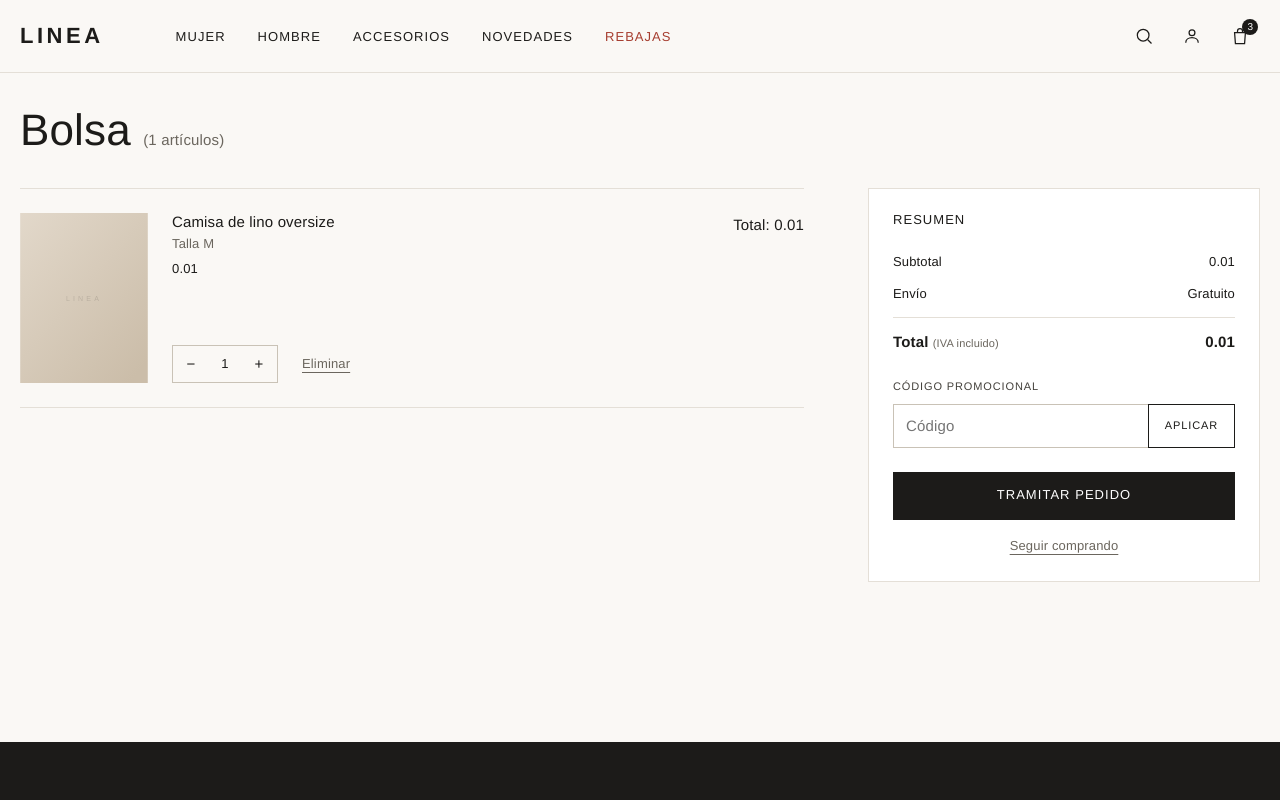
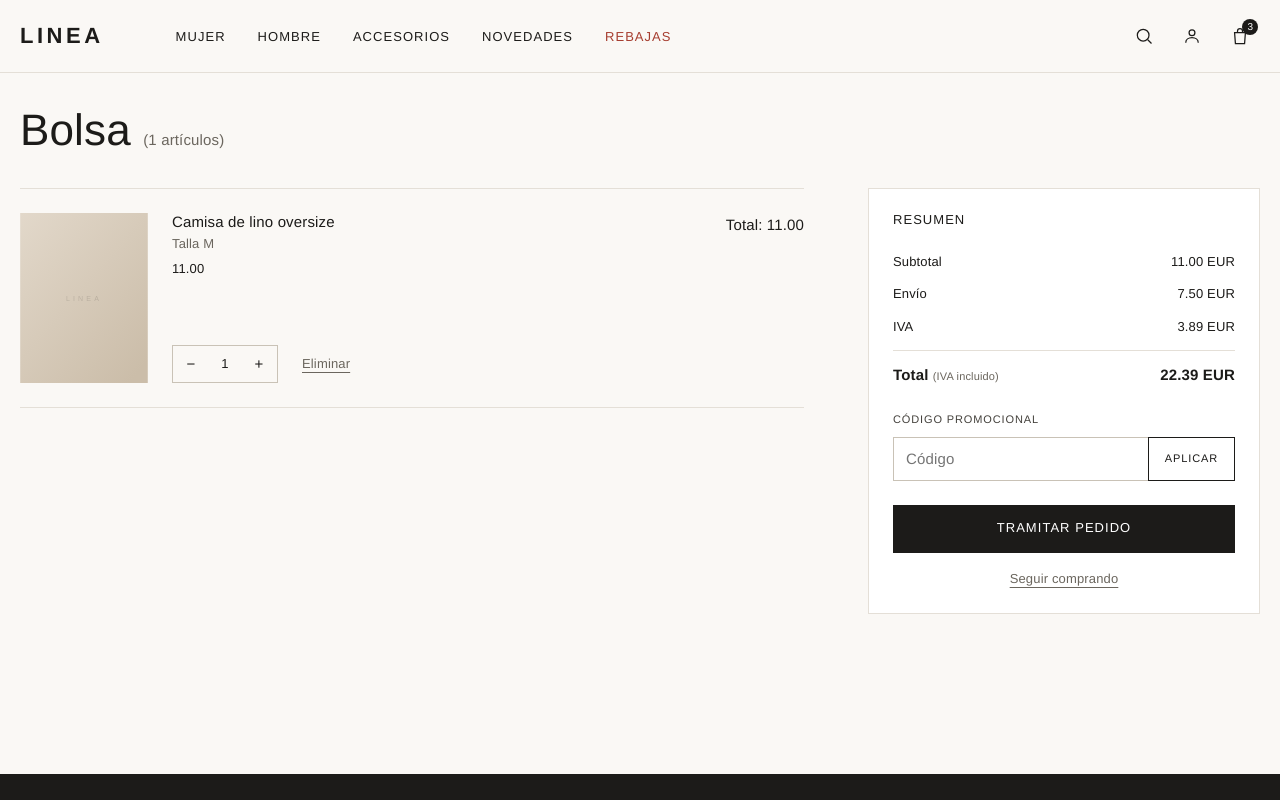
Before and after one commit to MrPloman/linea-frontend, an Angular app: page /carrito in a window 1280 px wide. Shown: the top 800 px of the page. Built offline with nearby package versions, Linux system fonts and the light colour scheme.

Commit message:
Feature[CartService and CartCOmponent]: Logic and interconnection of calculate amounts works

```diff
--- a/src/app/core/application/services/cartService.ts
+++ b/src/app/core/application/services/cartService.ts
@@ -3,12 +3,13 @@ import { CartItem } from '../../domain/models/cartItem';
 import { Money } from '../../domain/models/money';
 import { ProductSku } from '../../domain/models/productSku';
 import { Quantity } from '../../domain/models/quantity';
+import { getShippingCost, qualifiesForFreeShipping } from '../../domain/policies/shippingPolicy';
 
 @Injectable({ providedIn: 'root' })
 export class CartService {
   private readonly _cart = signal<CartItem[]>([]);
+  // Readonly Status
   public readonly cart = this._cart.asReadonly();
-
   public readonly itemCount = computed<number>(() =>
     this._cart().reduce(
       (prevVal: number, cartItem: CartItem) => prevVal + cartItem.quantityOfUnits,
@@ -17,10 +18,26 @@ export class CartService {
   );
   public readonly isEmpty = computed<boolean>(() => this._cart().length === 0);
 
-  public readonly total = computed(() =>
+  // Readonly Money Values
+  public readonly subTotal = computed(() =>
     this.cart().reduce((acc, item) => acc.add(item.lineTotal), Money.createMoney(0, 'EUR')),
   );
+  public readonly shippingCost = computed(() => {
+    const currentSubTotal = this.subTotal();
 
+    if (qualifiesForFreeShipping(currentSubTotal)) {
+      return Money.createMoney(0, 'EUR');
+    }
+
+    return getShippingCost(currentSubTotal);
+  });
+  public readonly vat = computed(() => {
+    const currentSubtotal = this.subTotal().add(this.shippingCost());
+    return currentSubtotal.percentatgeCharge(21);
+  });
+  public readonly total = computed(() => this.subTotal().add(this.shippingCost()).add(this.vat()));
+
+  // Methods
   public addItem(item: CartItem): void {
     this._cart.update((items) => [...items, item]);
   }
@@ -42,4 +59,8 @@ export class CartService {
   public clear() {
     this._cart.set([]);
   }
+
+  public getTotalItems(): number {
+    return this.cart().reduce((total, item) => total + item.quantityOfUnits, 0);
+  }
 }
--- a/src/app/core/domain/models/money.ts
+++ b/src/app/core/domain/models/money.ts
@@ -21,6 +21,15 @@ export class Money {
       );
     }
     return Money.createMoney(this.amountInCents + otherMoney.amountInCents, this.currency);
+  }
+
+  public substract(otherMoney: Money) {
+    if (this.currency !== otherMoney.currency) {
+      throw new Error(
+        `Cannot add Money with different currencies: ${this.currency} vs ${otherMoney.currency}`,
+      );
+    }
+    return Money.createMoney(this.amountInCents - otherMoney.amountInCents, this.currency);
   }
 
   public multiply(factor: number): Money {
@@ -51,6 +60,12 @@ export class Money {
     return this.amountInCents > 0;
   }
 
+  public percentatgeCharge(percentatge: number) {
+    const vatAmount = Math.round((this.amountInCents * percentatge) / 100);
+    console.log(vatAmount);
+    return Money.createMoney(vatAmount, this.currency);
+  }
+
   public isGreaterOrEqualTo(other: Money): boolean {
     if (this.currency !== other.currency) {
       throw new Error(
@@ -59,4 +74,7 @@ export class Money {
     }
     return this.amountInCents >= other.amountInCents;
   }
+  public get currencyValue() {
+    return this.currency;
+  }
 }
--- /dev/null
+++ b/src/app/core/domain/policies/shippingPolicy.ts
@@ -0,0 +1,14 @@
+import { Money } from '../models/money';
+
+const FREE_SHIPPING_THRESHOLD = Money.createMoney(5000, 'EUR');
+const FIXED_SHIPPING_COST = Money.createMoney(750, 'EUR');
+
+export function qualifiesForFreeShipping(cartTotal: Money): boolean {
+  return cartTotal.isGreaterOrEqualTo(FREE_SHIPPING_THRESHOLD);
+}
+export function getShippingCost(cartTotal: Money): Money {
+  if (cartTotal.currencyValue !== FREE_SHIPPING_THRESHOLD.currencyValue)
+    throw new Error('Currencies are not matching');
+  if (qualifiesForFreeShipping(cartTotal)) return Money.createMoney(0, 'EUR');
+  return FIXED_SHIPPING_COST;
+}
--- a/src/app/presentation/pages/cart/cart.html
+++ b/src/app/presentation/pages/cart/cart.html
@@ -1,3 +1,8 @@
+@let subtotal = getSubTotalPrice();
+@let shipping = getShippingCost();
+@let vat = getVat();
+@let total = getTotalPrice();
+
 <div class="cart">
   <h1 class="cart__title">
     Bolsa <span class="cart__count">({{ getTotalItems() }} artículos)</span>
@@ -16,11 +21,11 @@
           >
             <img
               class="cart-item__image"
-              [src]="item.image.url"
+              [ngSrc]="item.image.url"
               [alt]="item.image.altText"
               width="160"
               height="213"
-              loading="lazy"
+              priority
             />
           </a>
 
@@ -76,15 +81,28 @@
       <dl class="cart-summary__rows">
         <div class="cart-summary__row">
           <dt>Subtotal</dt>
-          <dd>{{ getTotalPrice().toDisplayString() }}</dd>
+          <dd>
+            {{ `${subtotal.toDisplayString()} ${subtotal.currencyValue}` }}
+          </dd>
         </div>
         <div class="cart-summary__row">
           <dt>Envío</dt>
-          <dd>{{ summary.shipping }}</dd>
+          <dd>
+            {{
+              shipping.toDisplayString() === '0.00'
+                ? 'GRATIS'
+                : `${shipping.toDisplayString()} ${shipping.currencyValue}`
+            }}
+          </dd>
+        </div>
+        <div class="cart-summary__row">
+          <dt>IVA</dt>
+          <dd></dd>
+          <dd>{{ `${vat.toDisplayString()} ${vat.currencyValue}` }}</dd>
         </div>
         <div class="cart-summary__row cart-summary__row--total">
           <dt>Total <span class="cart-summary__tax-note">(IVA incluido)</span></dt>
-          <dd>{{ getTotalPrice().toDisplayString() }}</dd>
+          <dd>{{ `${total.toDisplayString()} ${total.currencyValue}` }}</dd>
         </div>
       </dl>
 
--- a/src/app/presentation/pages/cart/cart.ts
+++ b/src/app/presentation/pages/cart/cart.ts
@@ -1,3 +1,4 @@
+import { NgOptimizedImage } from '@angular/common';
 import { ChangeDetectionStrategy, Component, inject } from '@angular/core';
 import { RouterLink } from '@angular/router';
 import { CartService } from '../../../core/application/services/cartService';
@@ -24,7 +25,7 @@ interface CartItemVM {
 /** Bolsa de compra — todo visual, sin persistencia ni cálculos reales. */
 @Component({
   selector: 'app-cart',
-  imports: [RouterLink],
+  imports: [RouterLink, NgOptimizedImage],
   templateUrl: './cart.html',
   styleUrl: './cart.scss',
   changeDetection: ChangeDetectionStrategy.OnPush,
@@ -32,43 +33,6 @@ interface CartItemVM {
 export class Cart {
   private cartService = inject(CartService);
   protected items: CartItem[] = [];
-  //   {
-  //     id: 'line-1',
-  //     productId: 'camisa-lino-oversize',
-  //     name: 'Camisa de lino oversize',
-  //     color: 'Arena',
-  //     size: 'M',
-  //     quantity: 1,
-  //     unitPrice: '49,95 €',
-  //     lineTotal: '49,95 €',
-  //     image: '/images/products/p1.svg',
-  //     imageAlt: 'Camisa de lino oversize en color arena',
-  //   },
-  //   {
-  //     id: 'line-2',
-  //     productId: 'vestido-midi-satinado',
-  //     name: 'Vestido midi satinado',
-  //     color: 'Piedra',
-  //     size: 'S',
-  //     quantity: 1,
-  //     unitPrice: '79,95 €',
-  //     lineTotal: '79,95 €',
-  //     image: '/images/products/p2.svg',
-  //     imageAlt: 'Vestido midi satinado en color piedra',
-  //   },
-  //   {
-  //     id: 'line-3',
-  //     productId: 'sandalias-tiras',
-  //     name: 'Sandalias de tiras con tacón',
-  //     color: 'Beige',
-  //     size: '38',
-  //     quantity: 2,
-  //     unitPrice: '69,95 €',
-  //     lineTotal: '139,90 €',
-  //     image: '/images/products/p10.svg',
-  //     imageAlt: 'Sandalias de tiras con tacón en beige',
-  //   },
-  // ];
 
   // TODO(pol): cálculo real de totales (subtotal, envío, impuestos)
   protected readonly summary = {
@@ -83,7 +47,7 @@ export class Cart {
         ProductSku.createProductSku('camisa-lino-oversize'),
         'Camisa de lino oversize',
         Size.createSize('letter', 'M'),
-        Money.createMoney(1, 'EUR'),
+        Money.createMoney(1100, 'EUR'),
         Quantity.createQuantity(1),
         {
           url: '/images/products/p1.svg',
@@ -112,9 +76,19 @@ export class Cart {
   }
 
   public getTotalItems(): number {
-    return this.items.reduce((total, item) => total + item.quantityOfUnits, 0);
+    return this.cartService.getTotalItems();
+  }
+  public getSubTotalPrice(): Money {
+    return this.cartService.subTotal();
   }
   public getTotalPrice(): Money {
     return this.cartService.total();
   }
+  public getShippingCost(): Money {
+    return this.cartService.shippingCost();
+  }
+
+  public getVat(): Money {
+    return this.cartService.vat();
+  }
 }
```
